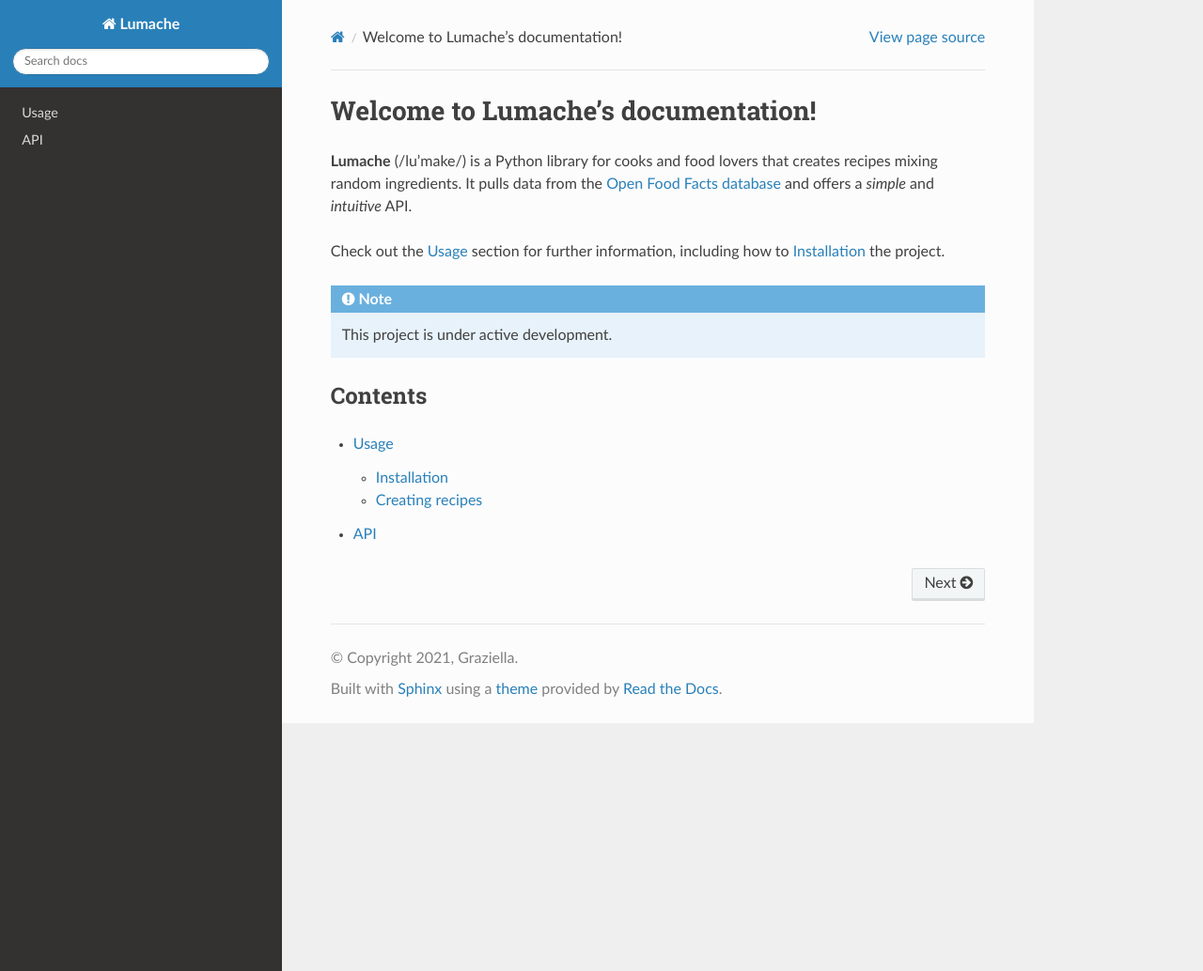
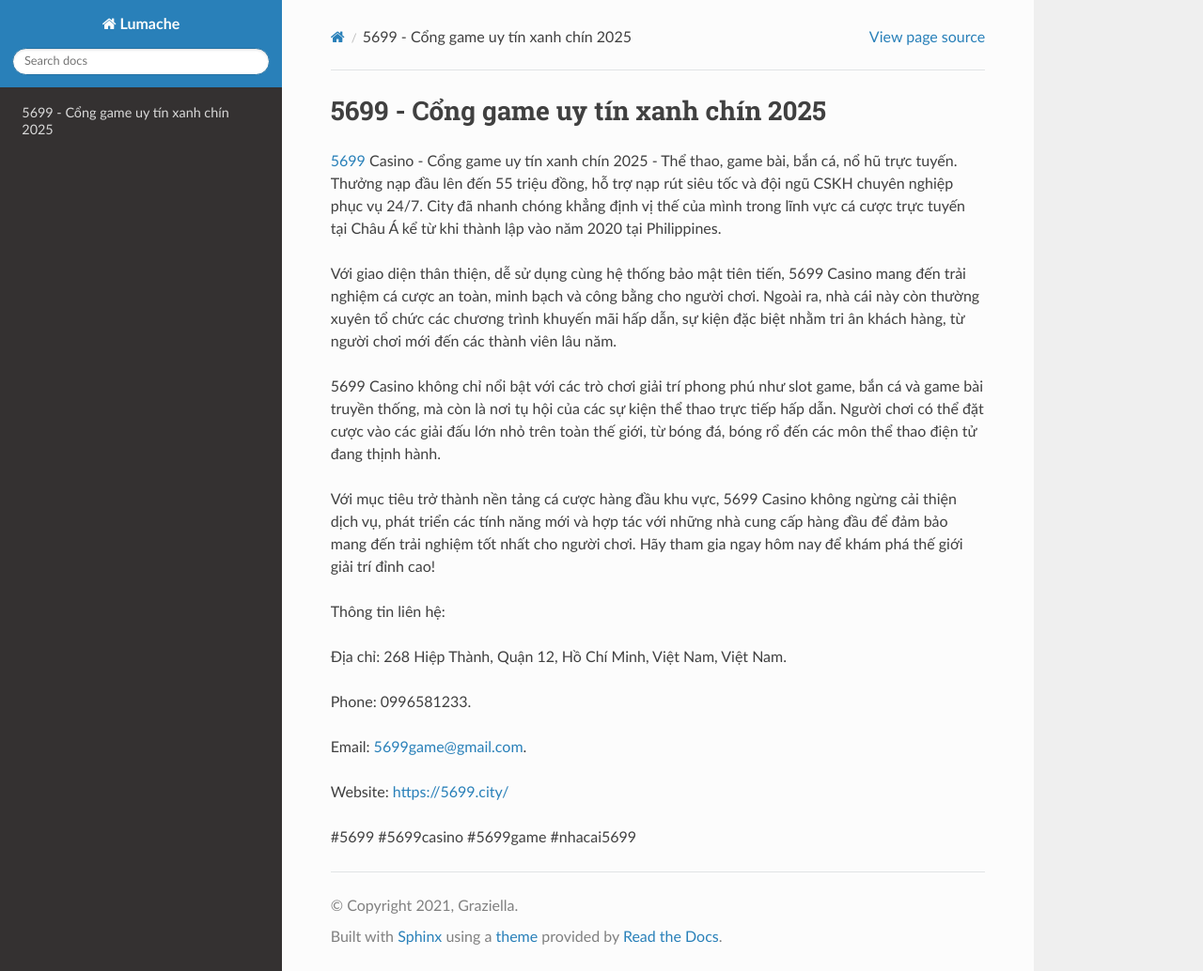
Before and after one commit to moonneil524kawb/5699city, a Sphinx documentation site: the page built from docs/source/index.rst, in a window 1280 px wide and 1034 px high. Shown: the whole window at 94% size. Built offline with Sphinx 7.4.7 and the Read the Docs theme 3.1.0, drawn with Linux system fonts in a browser that asks for light colours.

Commit message:
Update index.rst

```diff
--- a/docs/source/index.rst
+++ b/docs/source/index.rst
@@ -1,22 +1,22 @@
-Welcome to Lumache's documentation!
+5699 - Cổng game uy tín xanh chín 2025
 ===================================
 
-**Lumache** (/lu'make/) is a Python library for cooks and food lovers
-that creates recipes mixing random ingredients.
-It pulls data from the `Open Food Facts database <https://world.openfoodfacts.org/>`_
-and offers a *simple* and *intuitive* API.
+`5699 <https://5699.city/>`_ Casino - Cổng game uy tín xanh chín 2025 - Thể thao, game bài, bắn cá, nổ hũ trực tuyến. Thưởng nạp đầu lên đến 55 triệu đồng, hỗ trợ nạp rút siêu tốc và đội ngũ CSKH chuyên nghiệp phục vụ 24/7. City đã nhanh chóng khẳng định vị thế của mình trong lĩnh vực cá cược trực tuyến tại Châu Á kể từ khi thành lập vào năm 2020 tại Philippines.
 
-Check out the :doc:`usage` section for further information, including
-how to :ref:`installation` the project.
+Với giao diện thân thiện, dễ sử dụng cùng hệ thống bảo mật tiên tiến, 5699 Casino mang đến trải nghiệm cá cược an toàn, minh bạch và công bằng cho người chơi. Ngoài ra, nhà cái này còn thường xuyên tổ chức các chương trình khuyến mãi hấp dẫn, sự kiện đặc biệt nhằm tri ân khách hàng, từ người chơi mới đến các thành viên lâu năm.
 
-.. note::
+5699 Casino không chỉ nổi bật với các trò chơi giải trí phong phú như slot game, bắn cá và game bài truyền thống, mà còn là nơi tụ hội của các sự kiện thể thao trực tiếp hấp dẫn. Người chơi có thể đặt cược vào các giải đấu lớn nhỏ trên toàn thế giới, từ bóng đá, bóng rổ đến các môn thể thao điện tử đang thịnh hành.
 
-   This project is under active development.
+Với mục tiêu trở thành nền tảng cá cược hàng đầu khu vực, 5699 Casino không ngừng cải thiện dịch vụ, phát triển các tính năng mới và hợp tác với những nhà cung cấp hàng đầu để đảm bảo mang đến trải nghiệm tốt nhất cho người chơi. Hãy tham gia ngay hôm nay để khám phá thế giới giải trí đỉnh cao!
 
-Contents
---------
+Thông tin liên hệ:
 
-.. toctree::
+Địa chỉ: 268 Hiệp Thành, Quận 12, Hồ Chí Minh, Việt Nam, Việt Nam.
 
-   usage
-   api
+Phone: 0996581233.
+
+Email: 5699game@gmail.com.
+
+Website: https://5699.city/
+
+#5699 #5699casino #5699game #nhacai5699
```
